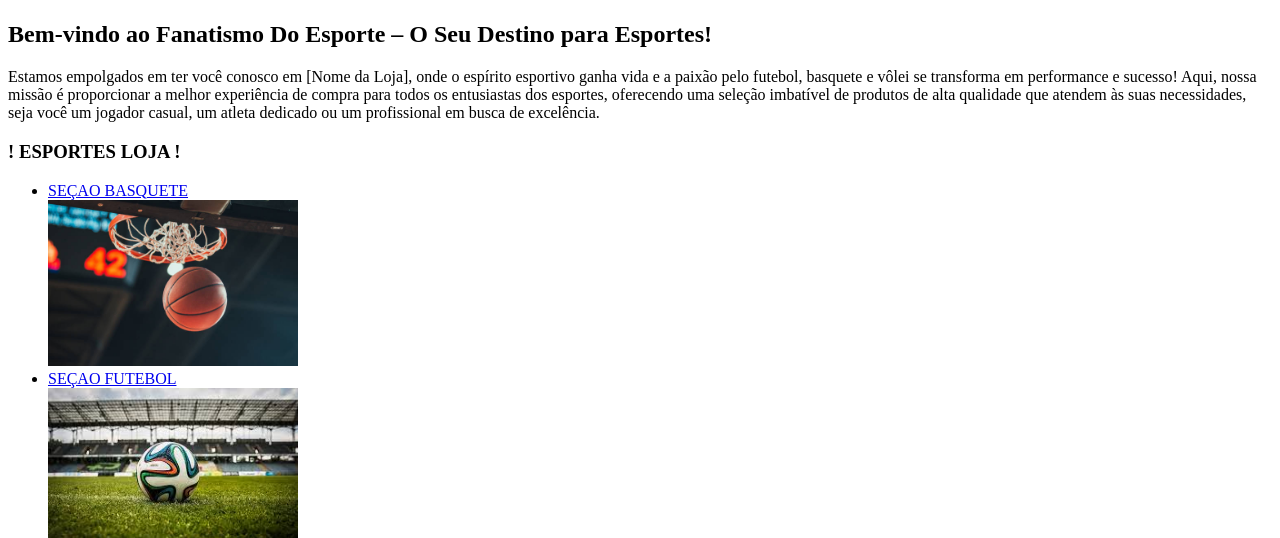
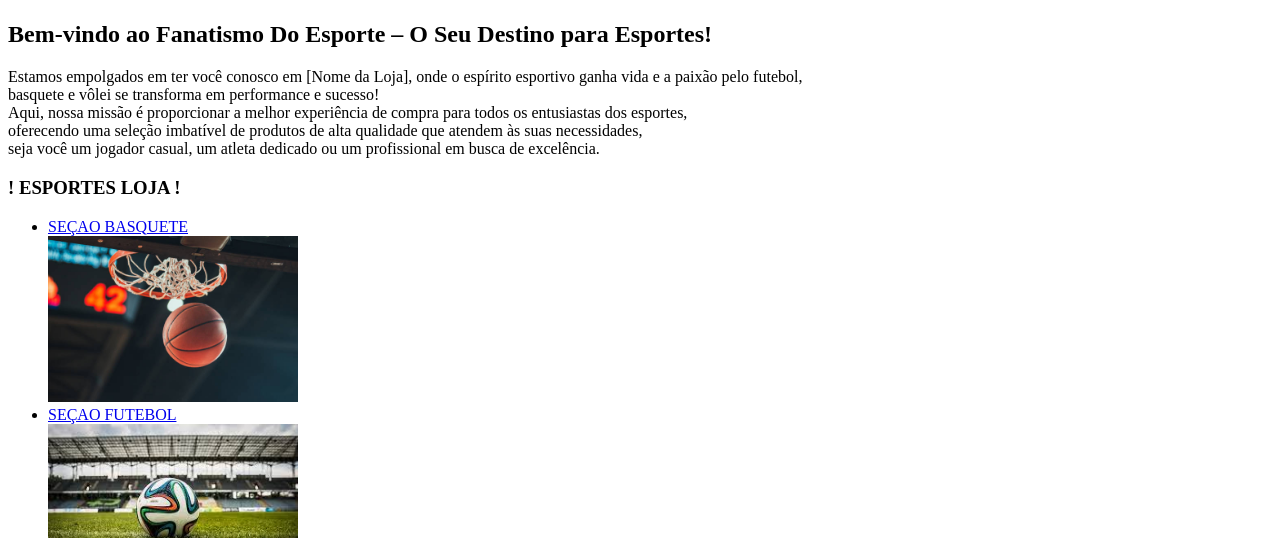
Before and after one commit to EnzoRibei/Site-do-jogo, a plain HTML site: page index.html in a window 1280 px wide. Shown: the part 262-800 px from the top of the page. Drawn offline with Linux system fonts and the light colour scheme.

Commit message:
qualquer

```diff
--- a/index.html
+++ b/index.html
@@ -12,10 +12,10 @@
     <img src='imgs/Logomag.jpeg' width='300'/>
     <h2>Bem-vindo ao Fanatismo Do Esporte – O Seu Destino para Esportes!</h2>
     <p>
-        Estamos empolgados em ter você conosco em [Nome da Loja], onde o espírito esportivo ganha vida e a paixão pelo futebol,
-         basquete e vôlei se transforma em performance e sucesso!
-        Aqui, nossa missão é proporcionar a melhor experiência de compra para todos os entusiastas dos esportes,
-        oferecendo uma seleção imbatível de produtos de alta qualidade que atendem às suas necessidades,
+        Estamos empolgados em ter você conosco em [Nome da Loja], onde o espírito esportivo ganha vida e a paixão pelo futebol,<br/>
+         basquete e vôlei se transforma em performance e sucesso!<br/>
+        Aqui, nossa missão é proporcionar a melhor experiência de compra para todos os entusiastas dos esportes,<br/>
+        oferecendo uma seleção imbatível de produtos de alta qualidade que atendem às suas necessidades,<br/>
         seja você um jogador casual, um atleta dedicado ou um profissional em busca de excelência.
     </p>
     <h3> ! ESPORTES LOJA !</h2>
```
